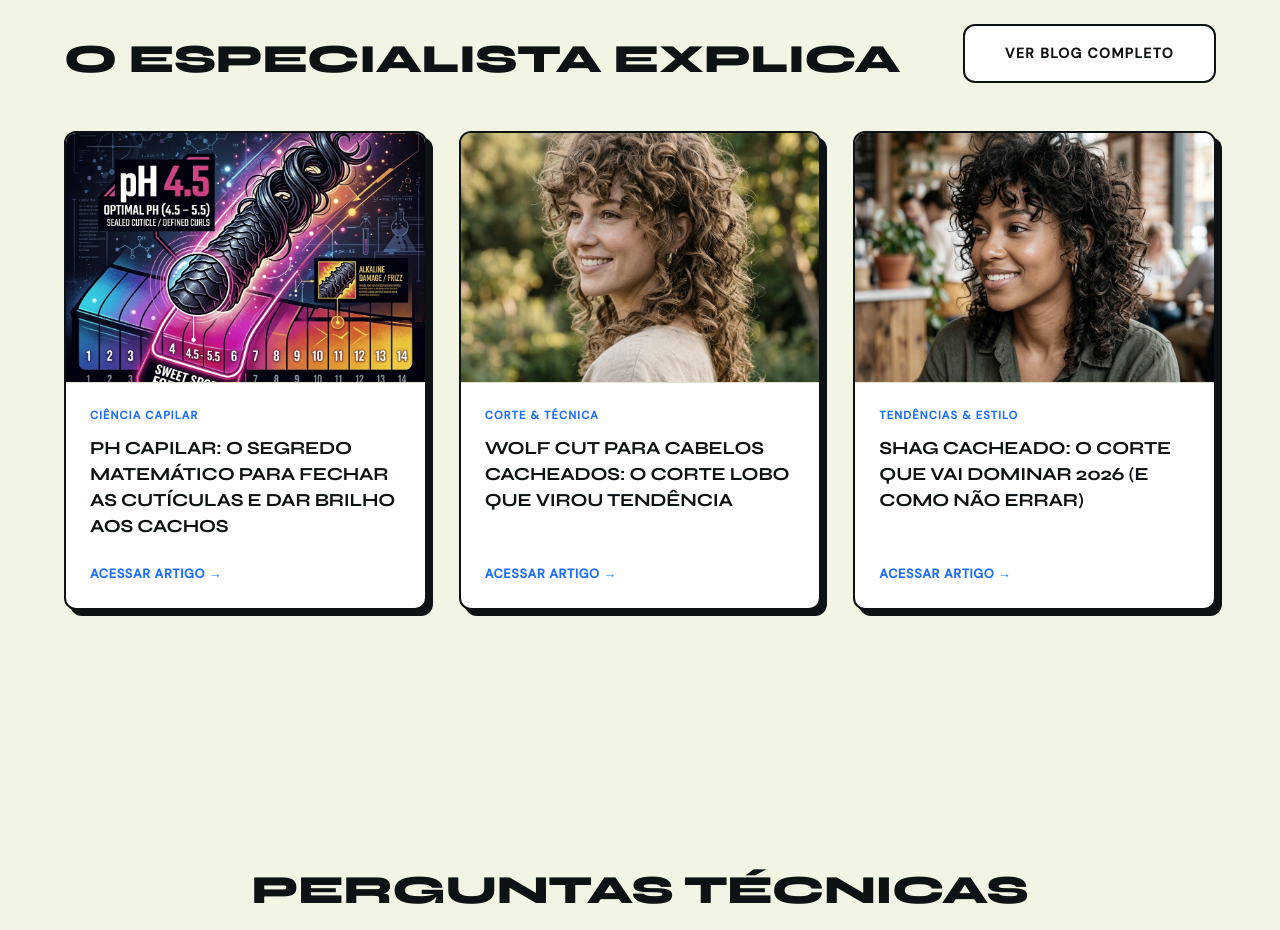
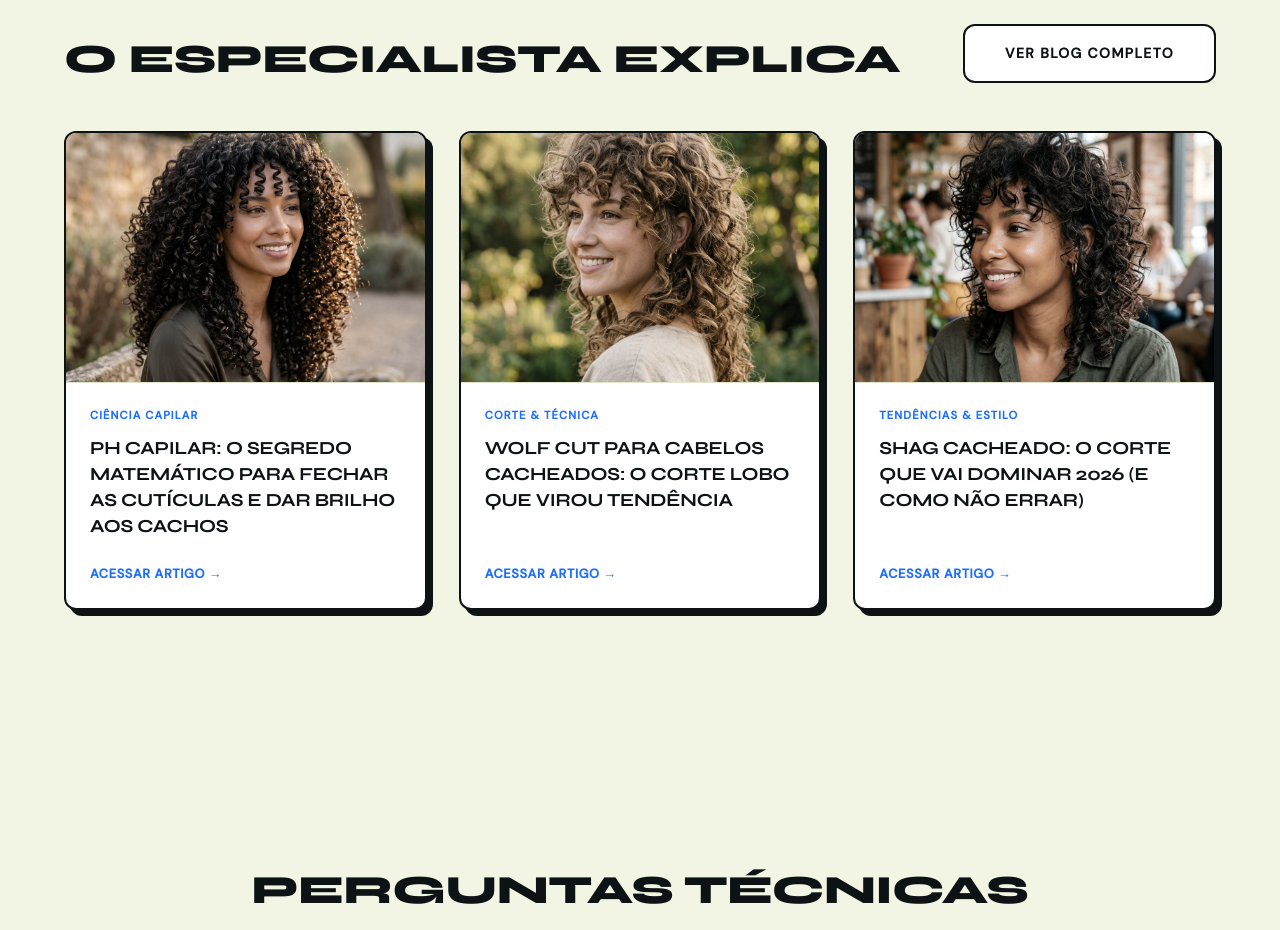
Before and after one commit to jonatanjunior13-max/ojonquecortou, a React (Vite) app: page / in a window 1280 px wide. Shown: the part 3120-4050 px from the top of the page. Built offline with nearby package versions, Linux system fonts and the light colour scheme.

Commit message:
Update pH Capilar blog post with realistic premium image

```diff
--- a/src/data/posts.js
+++ b/src/data/posts.js
@@ -9,7 +9,7 @@ export const posts = [
     date: '25 de Abril, 2026',
     author: 'Jon',
     category: 'Ciência Capilar',
-    image: '/blog-ph-capilar-capa.png',
+    image: '/blog-ph-capilar-v2.png',
     content: `
       <h2>Introdução: O Brilho é uma Questão de Física</h2>
       <p>Muitas clientes chegam ao Studio reclamando que o cabelo "não tem vida". Elas investem centenas de reais em máscaras importadas, mas o fio continua com aquele aspecto opaco, áspero ao toque e que parece "beber" o creme sem reter nada. Sabe o que está acontecendo? O pH do seu cabelo está em guerra com você.</p>
```
Also changed, not shown: public/blog-ph-capilar-v2.png (added).
